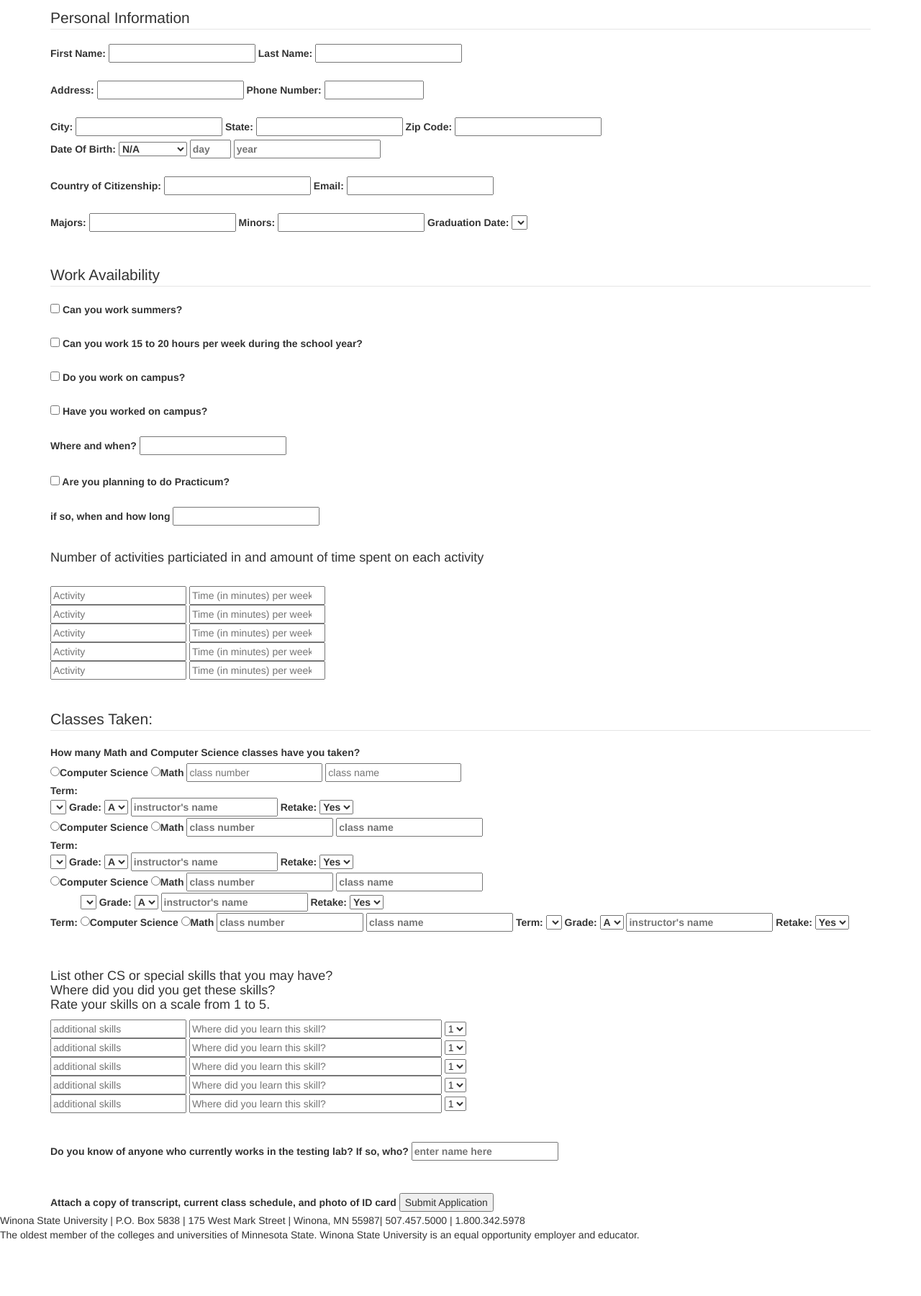
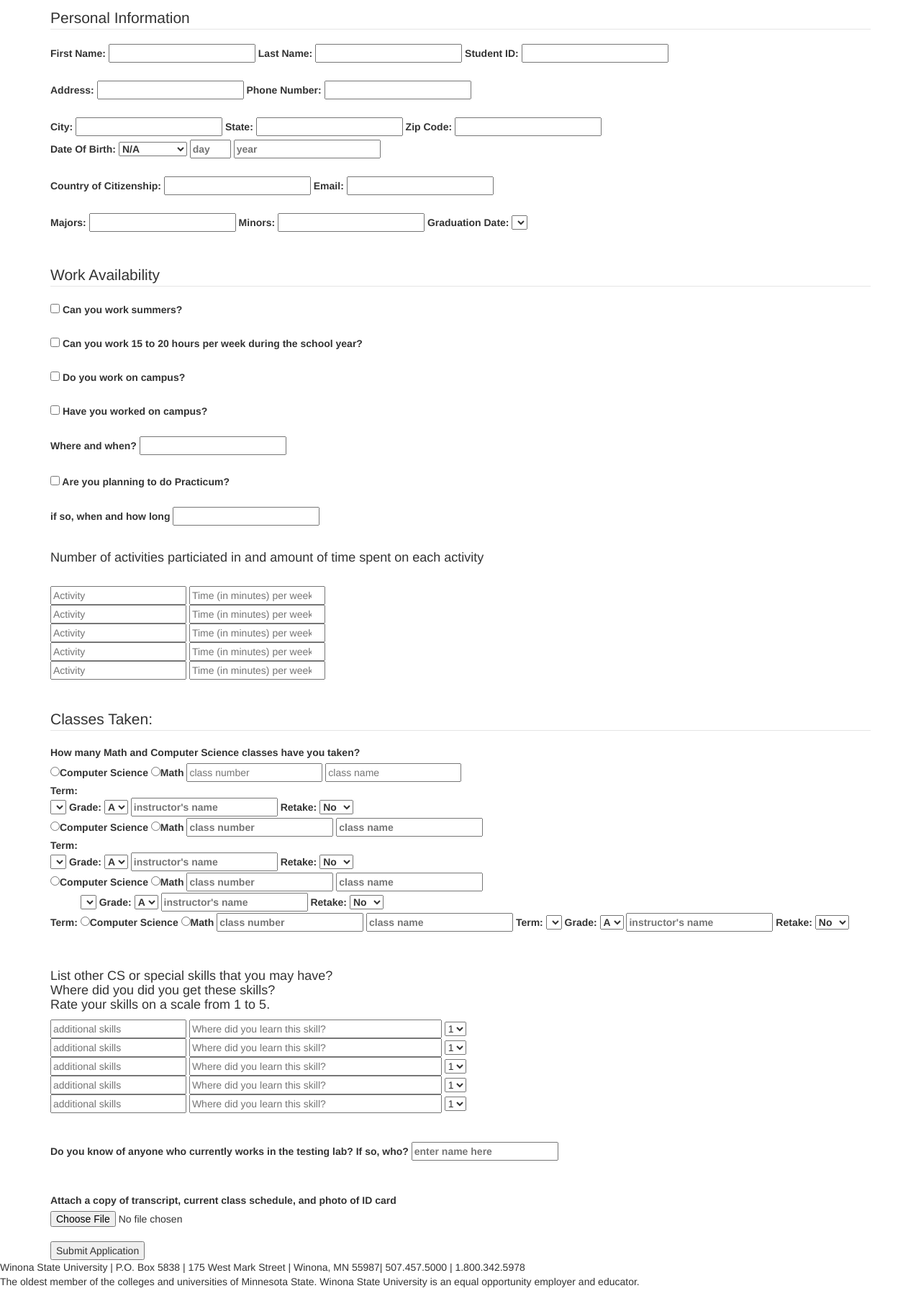
Before and after one commit to tbroll/Our_Baby, a PHP site: page /testing_lab_application.php in a window 1280 px wide. Shown: the part 100-1900 px from the top of the page at 72% size. Before the commit the page ends 1823 px from the top, so only its background shows below. Run offline with PHP 8.4, Linux system fonts and the light colour scheme; lists and menus that the app fills with data are empty; some libraries are stand-ins or nearby versions.

Commit message:
added file upload zip files only

```diff
--- a/src/html/testing_lab_application.php
+++ b/src/html/testing_lab_application.php
@@ -13,7 +13,7 @@
     <div class="container">
       <section id="intro">
 
-        <form action = "confirmation.php" method = "post">
+        <form action = "confirmation.php" method = "post" enctype = "multipart/form-data">
             <!--ask Dr. C about the importance of "country of citizenship -->
             <!-- each comment will be a line on the webpage-->
             <!-- First name and last name-->
@@ -21,11 +21,15 @@
                 <legend>
                     Personal Information
                 </legend>
+            <input type = "hidden" name = "date" id = "date">
             <label> First Name:
                 <input type = "text" name = "firstName"  id = "firstName">
             </label>
             <label> Last Name:
                 <input type = "text" name = "lastName" id = "lastName">
+            </label>
+            <label> Student ID:
+                <input type = "text" name = "s_id" id = "s_id" size = "20">
             </label>
             <br>
             <br>
@@ -33,7 +37,7 @@
                 <input type = "text" name = "address" id = "address">
             </label>
             <label> Phone Number:
-                <input type = "number" min = 0 max = 19999999999 name = "phoneNumber" id = "phoneNumber">
+                <input type = "tel" name = "phoneNumber" id = "phoneNumber">
             </label>
             <!-- city, state, zip code, and date of birth-->
             <br>
@@ -169,26 +173,7 @@
                 </legend>
             <label>
                 How many Math and Computer Science classes have you taken?
-    <!--            <select id = "numberOfClasses" name = "numberOfClasses">
-                    <option selected> 0 </option>
-                    <option> 1 </option>
-                    <option> 2 </option>
-                    <option> 3 </option>
-                    <option> 4 </option>
-                    <option> 5 </option>
-                    <option> 6 </option>
-                    <option> 7 </option>
-                    <option> 8 </option>
-                    <option> 9 </option>
-                    <option> 10</option>
-                    <option> 11</option>
-                    <option> 12</option>
-                    <option> 13</option>
-                    <option> 14</option>
-                    <option> 15</option>
-                    <option> 16</option>
-                </select>
-                -->    </label>
+                   </label>
                 <div id = "classesTaken" name = "classesTaken">
 
                     <label> <input type = "radio" name = "classType" value = "Computer Science">Computer Science</label>
@@ -209,8 +194,8 @@
                 <input type = "text" name = "instructor" id = "instructor" placeholder = "instructor's name">
                 <label> Retake:</label>
                 <select id = "retake" name = "retake">
+                    <option>No</option>
                     <option>Yes</option>
-                    <option>No</option>
                 </select>
                 <br>
 
@@ -232,8 +217,8 @@
                 <input type = "text" name = "instructor2" id = "instructor2" placeholder = "instructor's name">
                 <label> Retake:</label>
                 <select id = "retake2" name = "retake2">
+                    <option>No</option>
                     <option>Yes</option>
-                    <option>No</option>
                 </select>
                 <br>
 
@@ -255,8 +240,8 @@
                 <input type = "text" name = "instructor3" id = "instructor3" placeholder = "instructor's name">
                 <label> Retake:</label>
                 <select id = "retake3" name = "retake3">
+                    <option>No</option>
                     <option>Yes</option>
-                    <option>No</option>
                 </select>
                 <br>
 
@@ -278,8 +263,8 @@
                 <input type = "text" name = "instructor4" id = "instructor4" placeholder = "instructor's name">
                 <label> Retake:</label>
                 <select id = "retake4" name = "retake4">
+                    <option>No</option>
                     <option>Yes</option>
-                    <option>No</option>
                 </select>
                 <br>
             </div>
@@ -357,15 +342,16 @@
         <!-- attach a copy of transcript,
         current class schedule, and photo of ID card -->
         <br>
-<label> Attach a copy of transcript, current class schedule, and photo of ID card </label>
-
+    <label> Attach a copy of transcript, current class schedule, and photo of ID card </label>
+        <input type = "file" name = "additional_files" id = "additional_files" accept = ".zip">
+        <br>
         <input type = "submit" value = "Submit Application">
     </form>
     </section>
     </div>
     </main>
     <footer>
- <p>
+         <p>
          Winona State University | P.O. Box 5838 | 175 West Mark Street | Winona, MN 55987| 507.457.5000 | 1.800.342.5978 <br>
          The oldest member of the colleges and universities of Minnesota State.
          Winona State University is an equal opportunity employer and educator.
```
